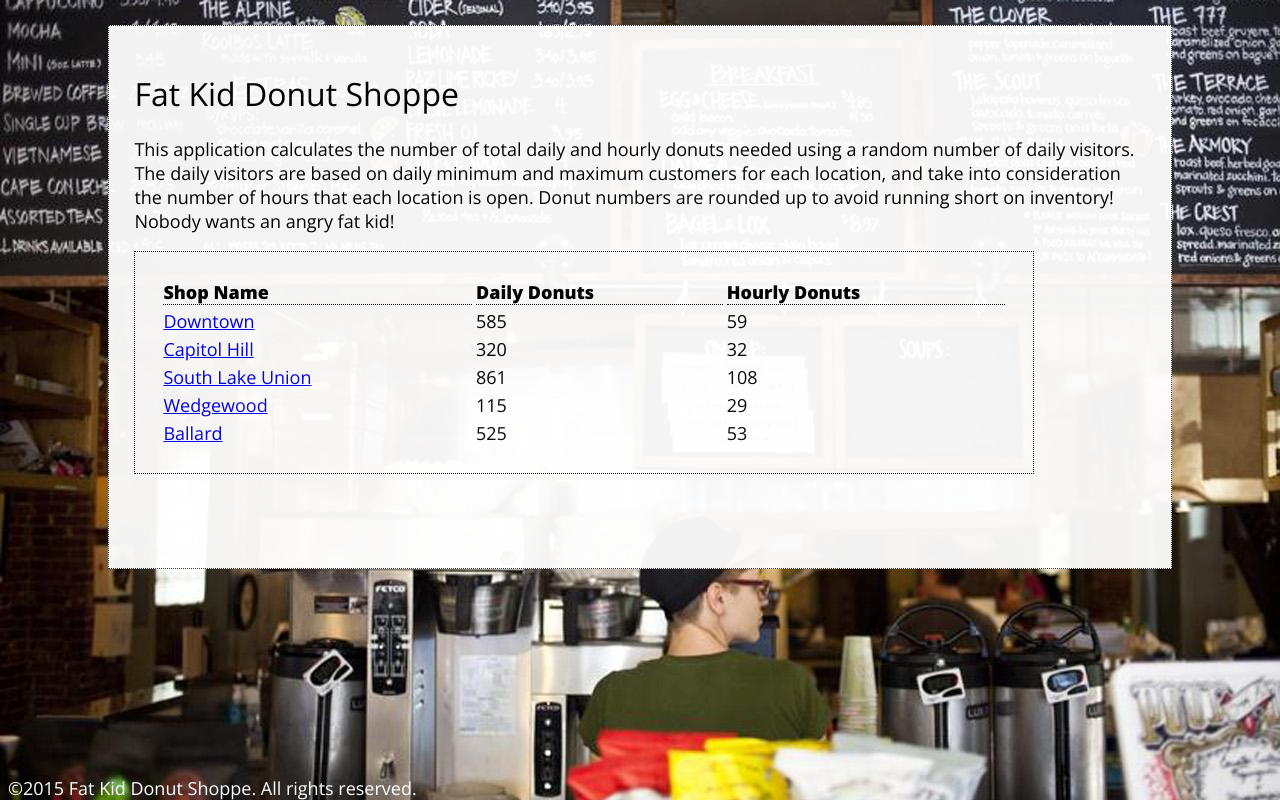
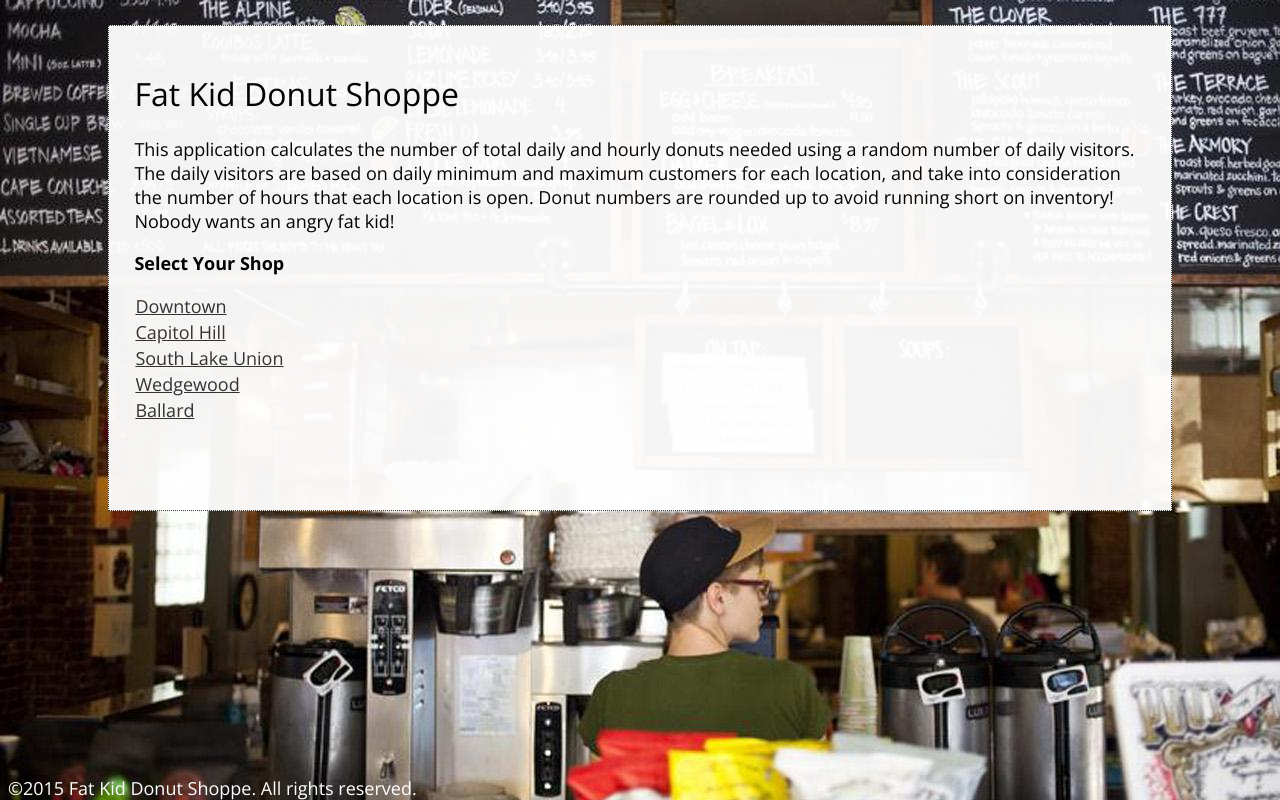
Before and after one commit to billmix/fatkid-donut, a plain HTML site: page index.html in a window 1280 px wide. Drawn offline with nearby package versions, Linux system fonts and the light colour scheme.

Commit message:
Starting work on responsiveness

```diff
--- a/index.html
+++ b/index.html
@@ -13,22 +13,10 @@
 	<h1>Fat Kid Donut Shoppe</h1>
 	<p>This application calculates the number of total daily and hourly donuts needed using a random number of daily visitors. The daily visitors are based on daily minimum and maximum customers for each location, and take into consideration the number of hours that each location is open. Donut numbers are rounded up to avoid running short on inventory! Nobody wants an angry fat kid!</p>
 
-	<table id="detailsGlance">
-		<thead>
-			<tr>
-				<td>
-					<p>Shop Name</p>
-				</td>
-				<td>
-					<p>Daily Donuts</p>
-				</td>
-				<td>
-					<p>Hourly Donuts</p>
-				</td>
-			</tr>
-		</thead>
-		<tbody id="list"></tbody>
-	</table>
+	<div id="detailsGlance">
+		<p><strong>Select Your Shop</strong></p>
+		<p id="list"></p>
+	</div>
 	<div id="shopDetail">
 		<!-- insert shop detail -->
 	</div>
@@ -87,11 +75,10 @@
 
             //table data
    			$list.append($listHolder);
-   			$listHolder.append($shopName).append($dailyUnits).append($hourlyUnits);
+   			$listHolder.append($shopName);
 
    			//shop details
    			$shopDetail.append($details);
-   			$details.append($mapEmbed).addClass('mapEmbed');
    			$details.append(
    					'<h2>Shop Name: ' + shop.name + '</h2>',
    					'<p>Today\'s Customer Count: ' + shop.randomCust + '</p>',
@@ -99,12 +86,11 @@
    					'<p>Daily Donuts: ' + shop.dailyUnits + '</p>',
    					'<p>Hours: ' + shop.openTime + ':00 am - ' + (24 - shop.closeTime) + ':00 pm' + '</p>'
    				)
-
+   			$details.append($mapEmbed).addClass('mapEmbed');
    			$('#makeDetail' + index).click(function(e){
    				e.preventDefault();
    				var $this = $(this).parent().find('#detailsContainer');
    				$('#shopDetail #detailsContainer').not($this).hide();
-                $shopName.toggleClass('selected');
                 $details.toggle();
             });
 
--- a/styles.css
+++ b/styles.css
@@ -6,27 +6,12 @@ body{
 h1, h2, h3, h4, h5, h6{
 	font-weight:300;
 }
-table{
-	border:1px dotted;
-	background-color:#fff;
-	margin-bottom:25px;
-}
-thead p{
-	font-size:18px;
-	text-align:left;
-	font-weight:800;
-	border-bottom:1px dotted;
-}
 p, table, tr, td, footer{
 	font-size:18px;
 	font-weight:300;
 }
-td p{
-	margin:0;
-	padding:0;
-}
-td{
-	/*padding:0 25px 0 15px;*/
+a, a:hover, a:link, a:visited{
+	color:#333;
 }
 footer{
 	position: absolute;
@@ -44,7 +29,7 @@ footer{
 	opacity: 0.95;
 }
 #shopDetail{
-	width:900px;
+	width:100%;
 }
 #shopDetail p{
 	margin:5px 0 5px 20px;
@@ -57,15 +42,15 @@ footer{
 }
 .selected{
 	text-decoration: none;
-	border:1px solid #ccc;
+	font-weight:600;
 }
 #detailsGlance{
-	width:900px;
-	padding: 25px;
+	width:100%;
+	padding: 0;
 }
-div[id^="detailsContainer"], div[id*="detailsContainer"]{
+#detailsContainer{
 	display:none;
-	width:900px;
+	width:100%;
 	height:400px;
 	background-color:#eee;
 	margin:0 0 25px 0;
@@ -75,3 +60,19 @@ div[id^="detailsContainer"], div[id*="detailsContainer"]{
 	/*display:block;*/
 	float:right;
 }
+
+@media screen and (max-width: 700px){
+	span iframe{
+		float:none;
+		clear:left;
+		width:100%;
+	}
+	#detailsContainer{
+	display:none;
+	width:100%;
+	height:700px;
+	background-color:#eee;
+	margin:0 0 25px 0;
+	clear:both;
+}
+}
```
